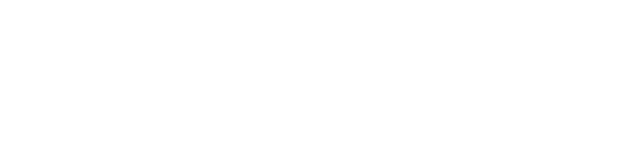
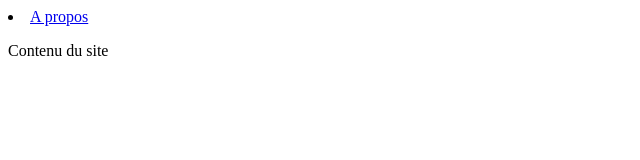
Before and after one commit to Innocentdv/Mon-site, a plain HTML site: page index.html in a window 1280 px wide. Shown: the whole page, without its empty margins (0-640 px from the left). Drawn offline with Linux system fonts and the light colour scheme.

Commit message:
mise en place du contenu

```diff
--- a/index.html
+++ b/index.html
@@ -9,11 +9,11 @@
 </head>
 <body>
 	<header>
-
+		<li><a href="#">A propos</a></li>
 	</header>
 
 	<main>
-
+		<p>Contenu du site</p>
 	</main>
 
 	<footer>
```
